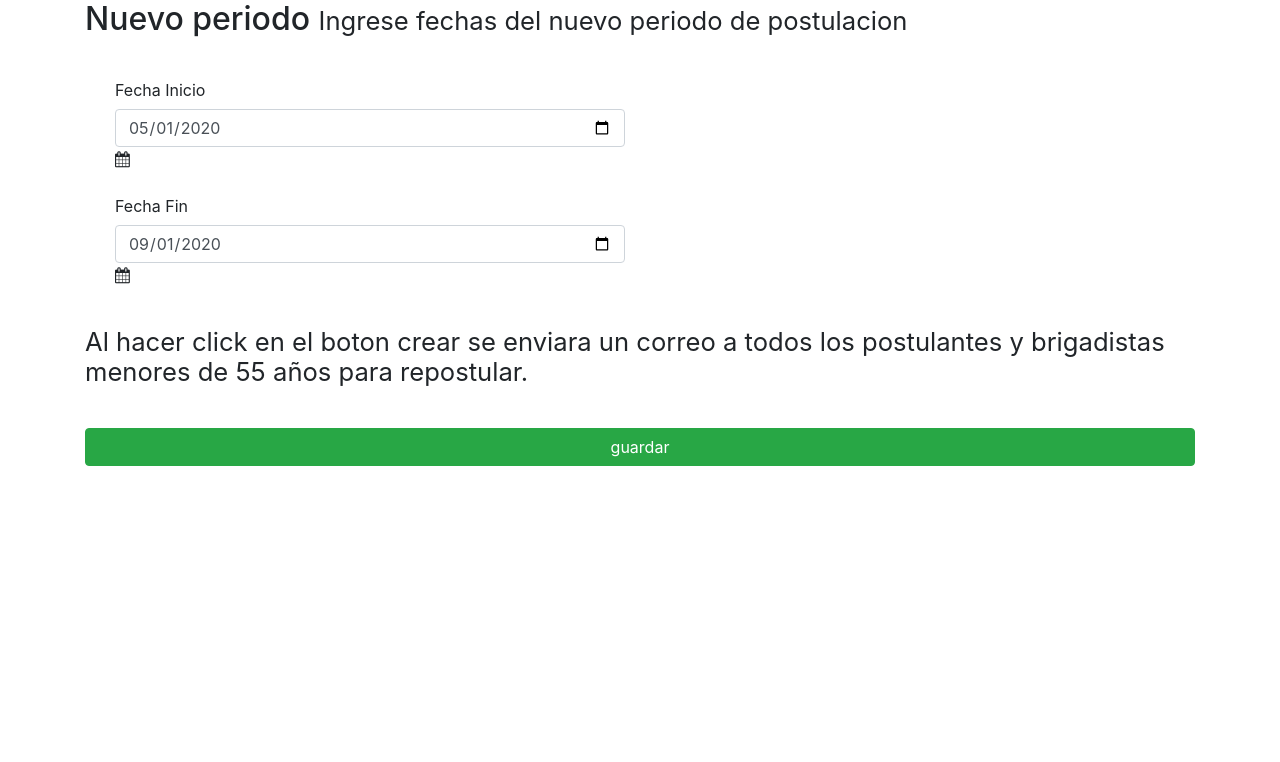
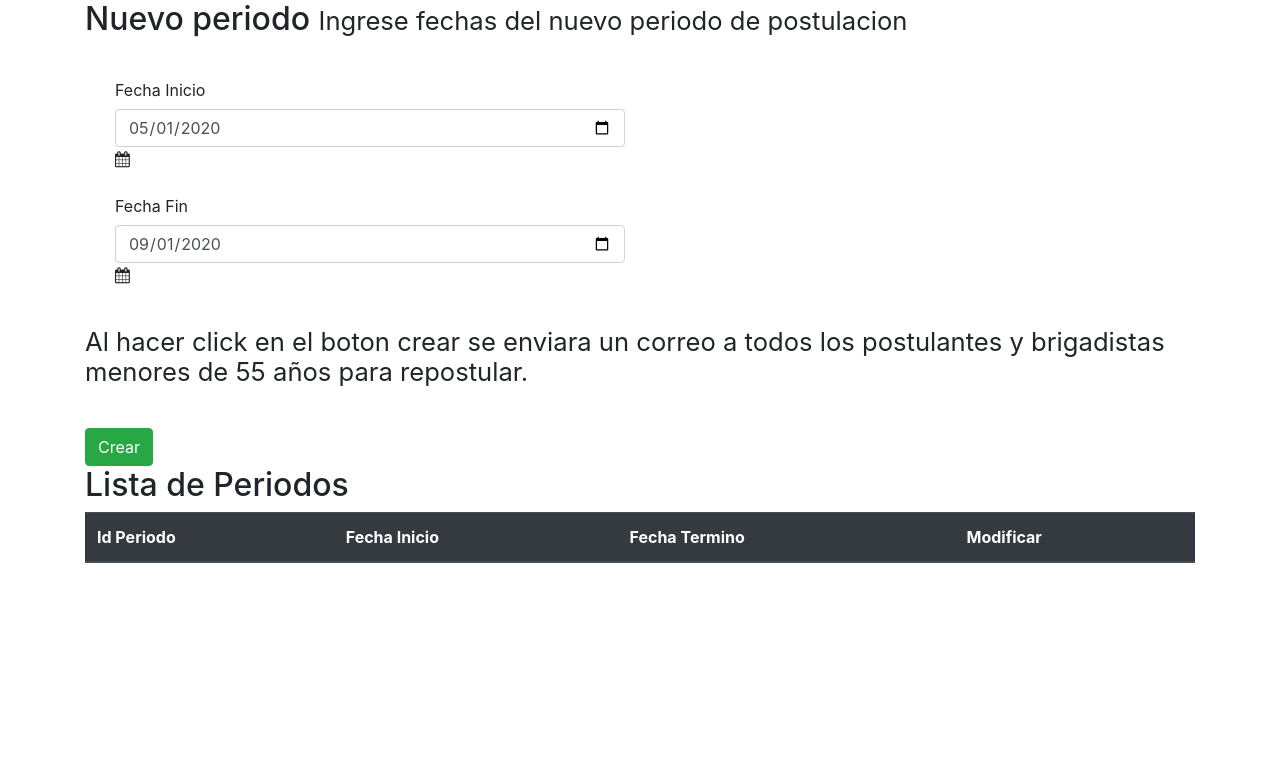
Before and after one commit to HalanBriones/Taller-Desarrollo, a PHP site: page / in a window 1280 px wide. Shown: the part 1155-1917 px from the top of the page. Run offline with PHP 8.4, Linux system fonts and the light colour scheme; tables that the repository leaves empty or names only in its code hold one stand-in row (values such as "Sample post"); data that the repository does not hold is empty.

Commit message:
agregue tabla

```diff
--- a/pruebaFecha/Model/zapato.php
+++ b/pruebaFecha/Model/zapato.php
@@ -17,11 +17,10 @@
         }
     }
 
-   /* public function listar(){
+    public function listar(){
 
         try{
-            $query="SELECT z.id_zapato,z.precio,z.color,e.estilo,t.talla, g.genero, z.cantidad FROM dbozapato z INNER JOIN dboestilo e ON z.id_estilo = e.id_estilo INNER JOIN dbotalla t ON t.id_talla = z.id_talla INNER JOIN dbogenero g ON g.id_genero=z.id_genero
-            ";
+            $query="SELECT * FROM fecha";
             $smt=$this->CNX->prepare($query);
             $smt->execute();
             $result = $smt->fetchAll(PDO::FETCH_OBJ);
@@ -30,7 +29,7 @@
         }catch(Exception $e){
             die($e->getMessage());
         }
-
+    }
 
     public function cargarEstilo(){
 
@@ -46,7 +45,7 @@
         }
 
 
-    } }*/
+    }
 
     public function cargarID($id){
 
--- a/pruebaFecha/View/home.php
+++ b/pruebaFecha/View/home.php
@@ -33,7 +33,7 @@
                     <?php foreach($this->MODEL->listar() as $row):?>
                         <tr class="black-text white">
                             <td><?php echo $row->id_zapato?></td>
-                            <td>$<?php echo $row->precio?></td>
+                            <td><?php echo $row->precio?></td>
                             <td><?php echo $row->color?></td>
                             <td><?php echo $row->estilo?></td>
                             <td><?php echo $row->talla?></td>
--- a/pruebaFecha/View/plantilla-proyecto/production/creacionPeriodo.php
+++ b/pruebaFecha/View/plantilla-proyecto/production/creacionPeriodo.php
@@ -269,12 +269,37 @@
                       <h2><small><p>Al hacer click en el boton crear se enviara un correo a todos los postulantes y brigadistas menores de 55 años para repostular.</p></small></h2>
                       <br>
 
-                     <input type="submit" name="botonGuardar"value="guardar" class="btn btn-success col 3">
+                     <input type="submit" name="botonGuardar"value="Crear" class="btn btn-success ">
+
 
 
 
                   </form>
                 </div>
+              </div>
+              <div class="x_panel">
+                <div class="x_title">
+                  <h2>Lista de Periodos</h2>
+                  <div class="clearfix"></div>
+                </div>
+                <table class="table">
+                  <thead class="thead-dark">
+                    <tr>
+                      <th>Id Periodo</th>
+                      <th>Fecha Inicio</th>
+                      <th>Fecha Termino</th>
+                      <th>Modificar</th>
+                    </tr>
+                  </thead>
+                  <?php foreach($this->MODEL->listar() as $row):?>
+                    <tr>
+                      <td><?php echo $row->idFecha?></td>
+                      <td><?php echo $row->fechaInicio?></td>
+                      <td><?php echo $row->fechaFin?></td>
+
+                    </tr>
+                  <?php endforeach?>
+                </table>
               </div>
             </div>
           </div>
```
